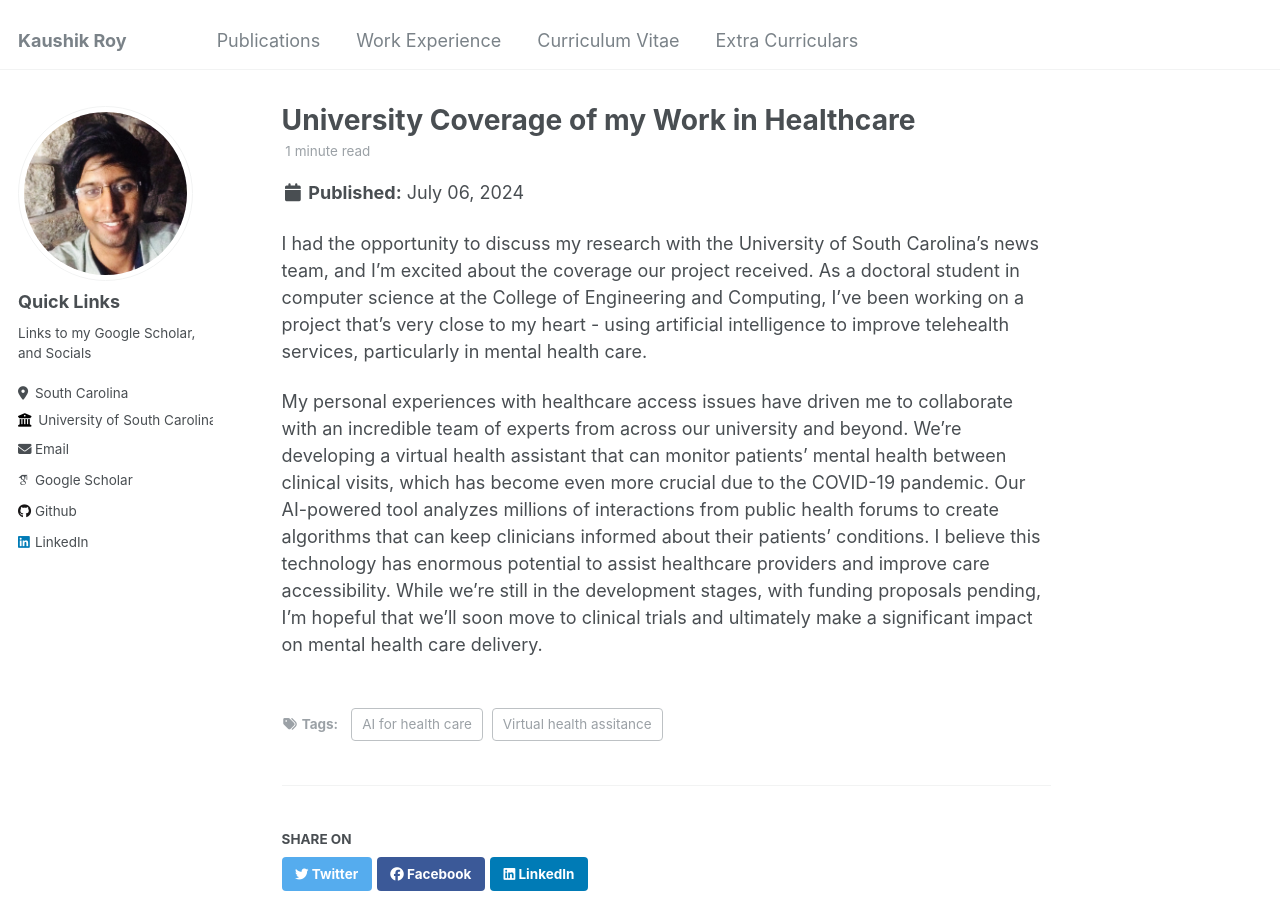
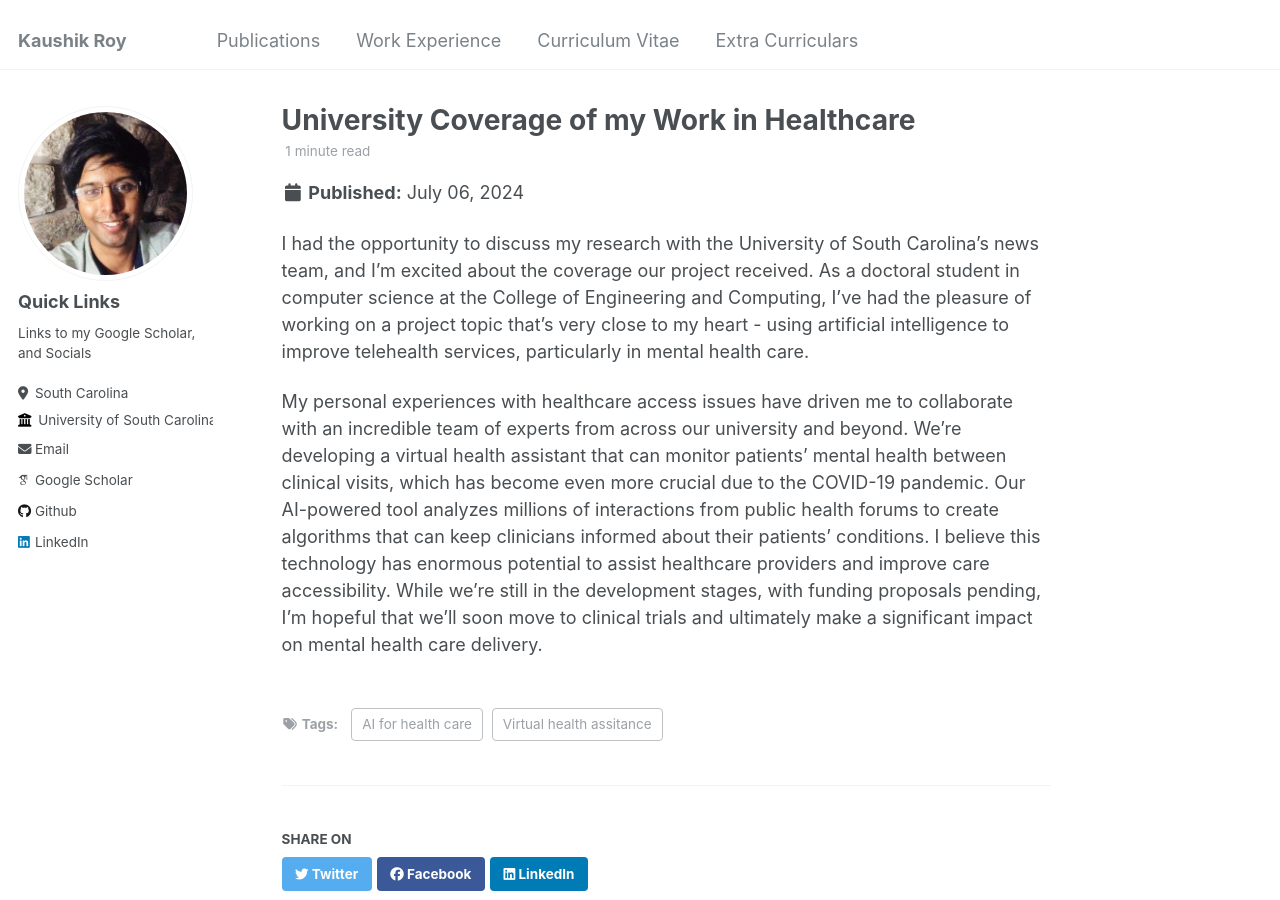
Before and after one commit to kauroy1994/home, a Jekyll site: the page built from _posts/2024-07-06-future-post.md, in a window 1280 px wide and 900 px high. Built offline with Jekyll 4.4.1, drawn with Linux system fonts in a browser that asks for light colours; some web fonts are replaced.

Commit message:
Update 2024-07-06-future-post.md

```diff
--- a/_posts/2024-07-06-future-post.md
+++ b/_posts/2024-07-06-future-post.md
@@ -2,12 +2,12 @@
 title: 'University Coverage of my Work in Healthcare'
 date: 2024-07-06
 permalink: /posts/2012/08/blog-post-4/
-excerpt: "I had the opportunity to discuss my research with the University of South Carolina's news team, and I'm excited about the coverage our project received. As a doctoral student in computer science at the College of Engineering and Computing, I've been working on a project that's very close to my heart - using artificial intelligence to improve telehealth services, particularly in mental health care. See the original article here: [AI aims to improve telehealth](https://sc.edu/uofsc/posts/2021/11/ai_telehealth.php)"
+excerpt: "I had the opportunity to discuss my research with the University of South Carolina's news team, and I'm excited about the coverage our project received. As a doctoral student in computer science at the College of Engineering and Computing, I've been working on using artificial intelligence to improve telehealth services, particularly in mental health care. See the original article here: [AI aims to improve telehealth](https://sc.edu/uofsc/posts/2021/11/ai_telehealth.php)"
 tags:
   - Virtual health assitance
   - AI for health care
 ---
 
-I had the opportunity to discuss my research with the University of South Carolina's news team, and I'm excited about the coverage our project received. As a doctoral student in computer science at the College of Engineering and Computing, I've been working on a project that's very close to my heart - using artificial intelligence to improve telehealth services, particularly in mental health care.
+I had the opportunity to discuss my research with the University of South Carolina's news team, and I'm excited about the coverage our project received. As a doctoral student in computer science at the College of Engineering and Computing, I've had the pleasure of working on a project topic that's very close to my heart - using artificial intelligence to improve telehealth services, particularly in mental health care.
 
 My personal experiences with healthcare access issues have driven me to collaborate with an incredible team of experts from across our university and beyond. We're developing a virtual health assistant that can monitor patients' mental health between clinical visits, which has become even more crucial due to the COVID-19 pandemic. Our AI-powered tool analyzes millions of interactions from public health forums to create algorithms that can keep clinicians informed about their patients' conditions. I believe this technology has enormous potential to assist healthcare providers and improve care accessibility. While we're still in the development stages, with funding proposals pending, I'm hopeful that we'll soon move to clinical trials and ultimately make a significant impact on mental health care delivery.
```
